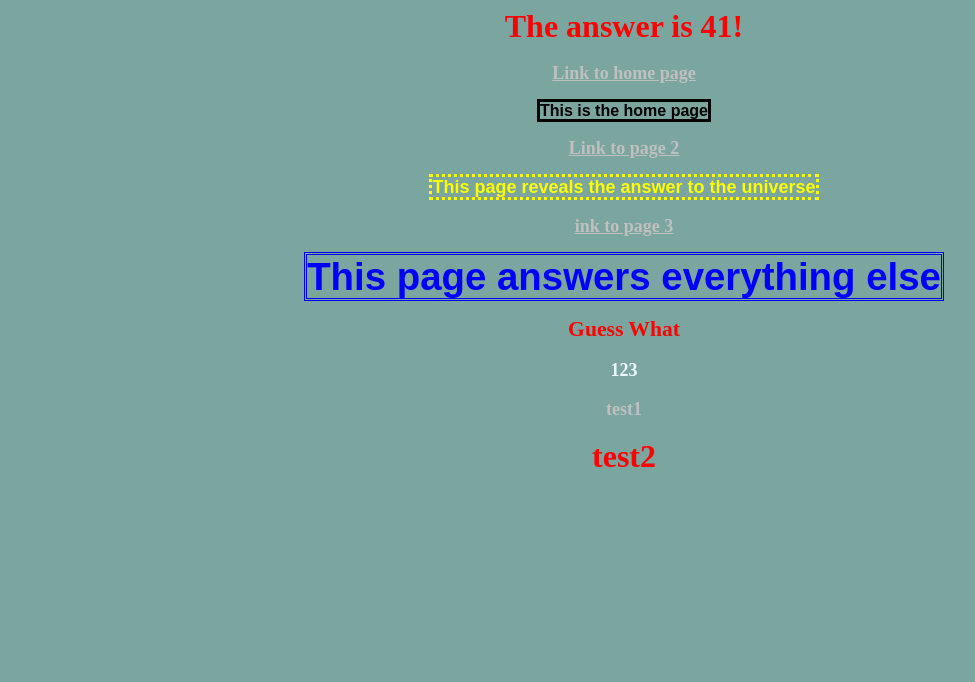
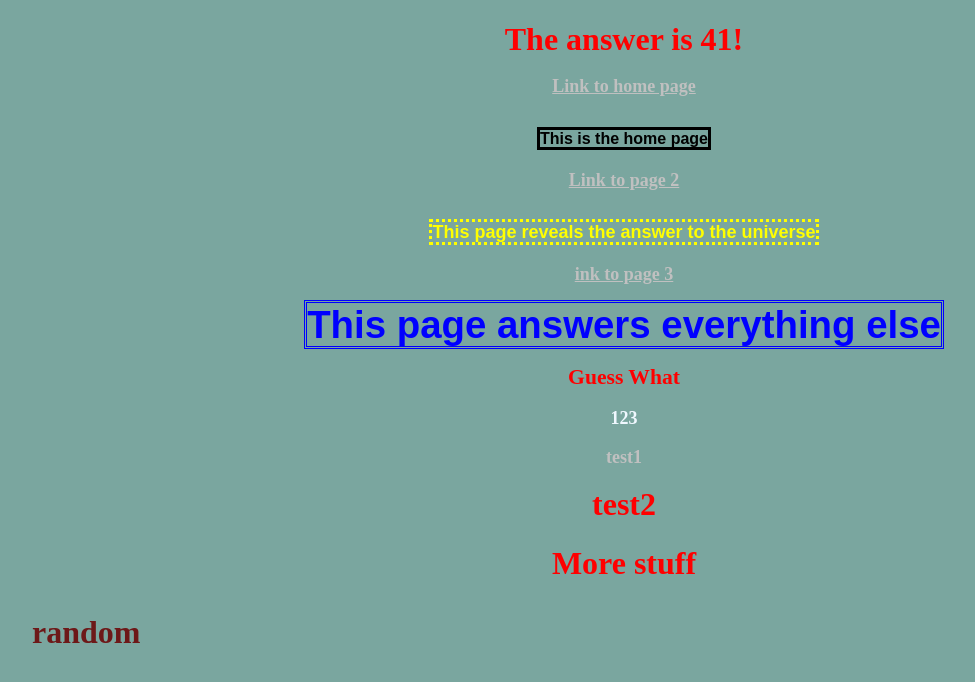
Before and after one commit to jdmar3-comp426/a01-harrywh11, a plain HTML site: page page1.html in a window 1280 px wide. Shown: the whole page, without its empty margins (16-991 px from the left). Drawn offline with Linux system fonts and the light colour scheme.

Commit message:
document type fix

```diff
--- a/page1.html
+++ b/page1.html
@@ -1,4 +1,4 @@
-<! DOCTYPE html>
+<!DOCTYPE html>
 <html langf='en'>
     <head>
     <link rel="stylesheet" href="styles.css">
@@ -21,5 +21,10 @@
                 <a>test2</a>
             </h1>
         </div>
+        <div>
+            <h1> More stuff
+                <ul> random </ul>
+            </h1>
+        </div>
     </body>
 </html>
--- a/styles.css
+++ b/styles.css
@@ -93,3 +93,8 @@ p > a{
     text-align: center;
     color: silver;
 }
+
+div ul{
+    text-align: left;
+    color: rgb(109, 24, 24);
+}
```
Also changed, not shown: index.html (+1 -1 lines), page2.html (+1 -1 lines), page3.html (+1 -1 lines).
